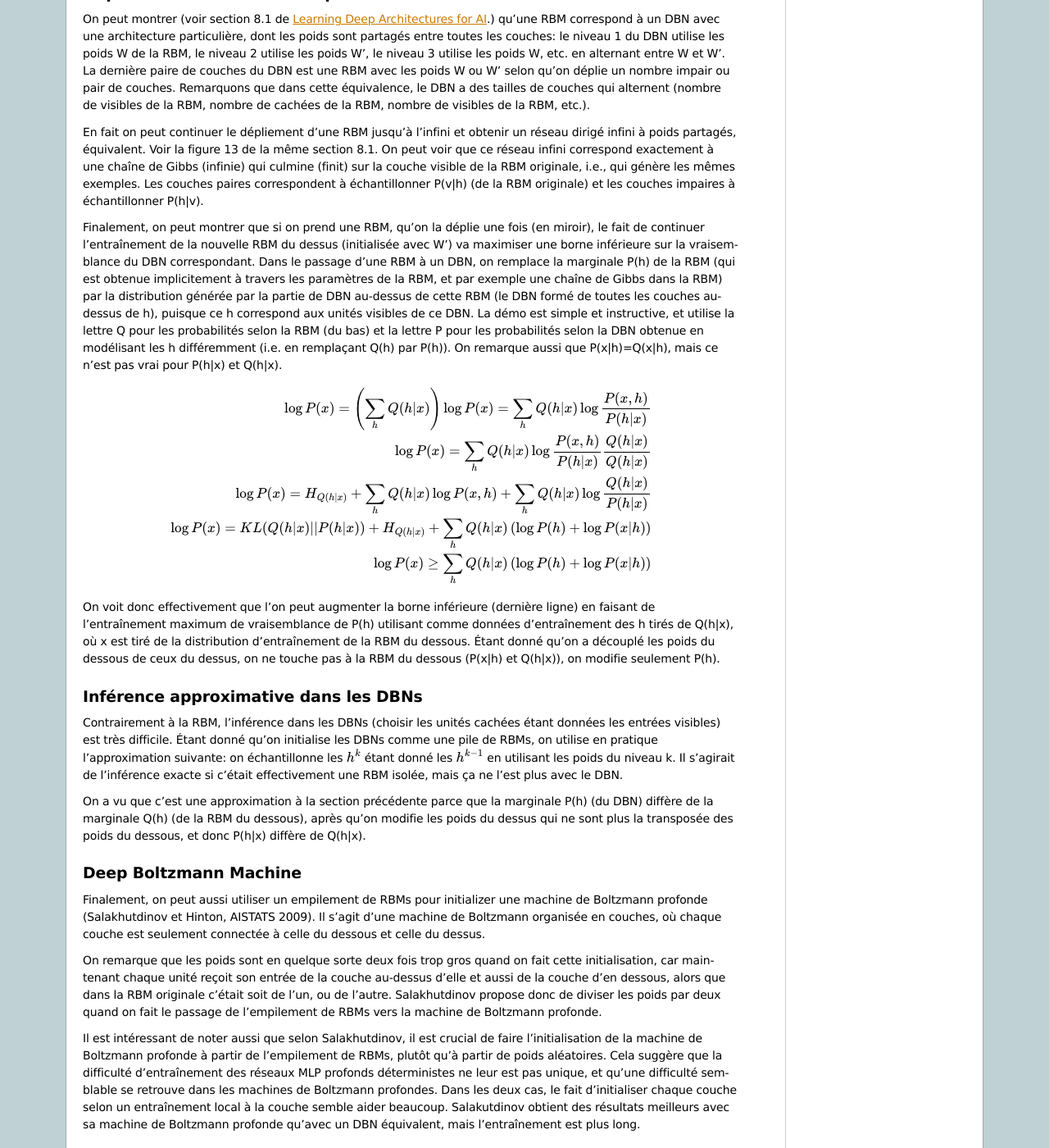
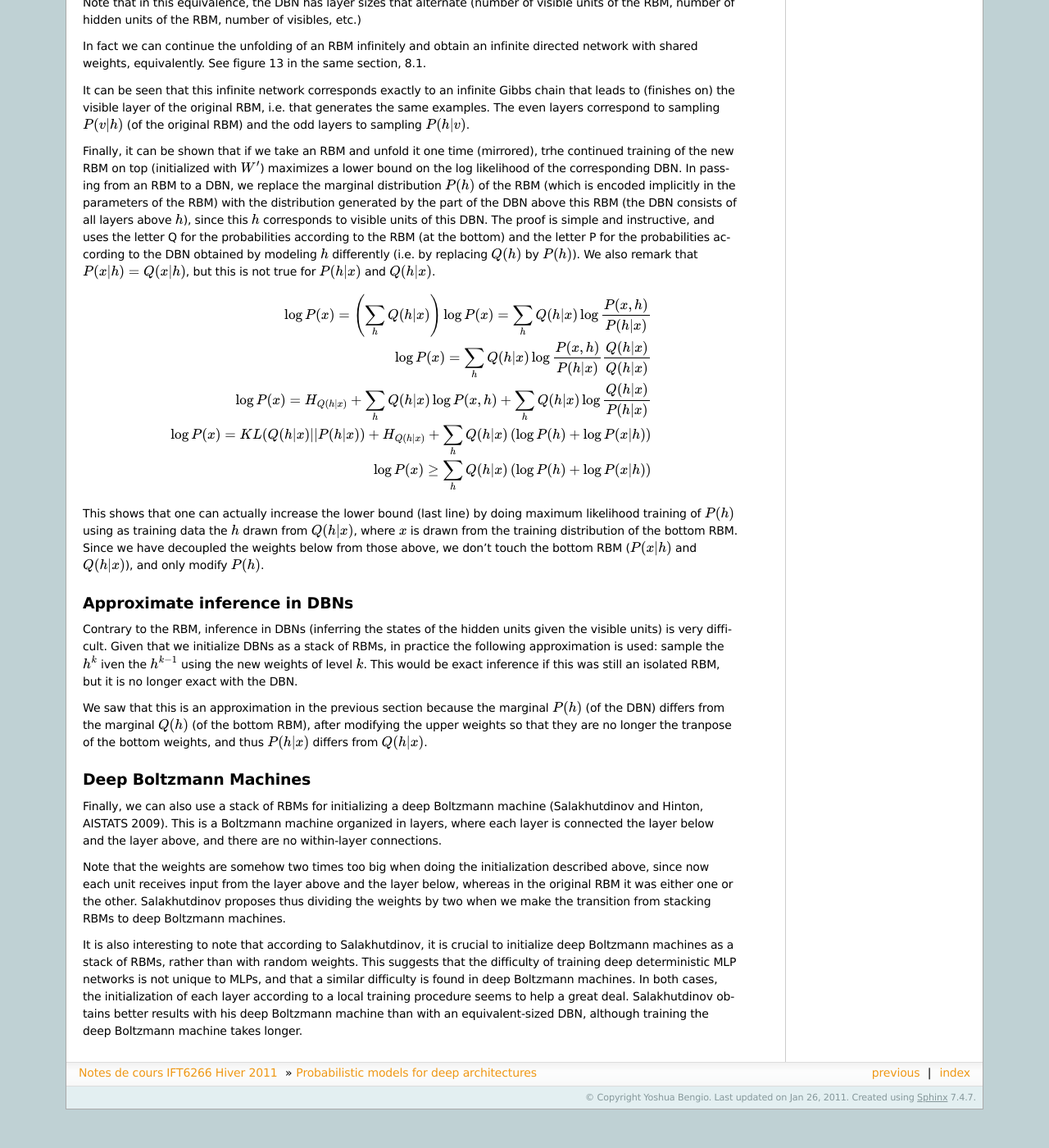
Before and after one commit to goodfeli/galatea, a Sphinx documentation site: the page built from notes_de_cours/doc/deepgm_en.txt, in a window 1280 px wide and 1400 px high, scrolled down 7538 px. Shown: the whole window at 82% size. Built offline with Sphinx 7.4.7, drawn with Linux system fonts in a browser that asks for light colours; formulas are drawn with MathJax 3; pages that are not in the unit, such as notebooks, are missing from menus; after the commit the page ends 8891 px from its top, so only the background shows below that; some of the changed text lies outside the part shown.

Commit message:
Completed the translation of the deep generative model notes into English.

```diff
--- a/notes_de_cours/doc/deepgm_en.txt
+++ b/notes_de_cours/doc/deepgm_en.txt
@@ -281,9 +281,10 @@ of the negative log likelihood of the observed data is thus
   \frac{1}{T} \sum_t \frac{-\log P(v_t)}{\partial \theta_i} =
             \frac{1}{T}\sum_t \sum_h P(h|v_t) f_i(v_t,h) - \sum_{h,v} P(v,h) f_i(v,h).
 
-Il faudra donc dans ce cas généralement se résoudre à du MCMC
-non seulement pour la partie négative mais aussi pour la partie
-négative, pour échantillonner :math:`P(h|v_t)`.
+
+In the general case, it will be necessary to resort to MCMC
+not only for the negative phase gradient but also for the positive
+phase gradient, i.e. to sample :math:`P(v|h_t)`.
 
 The Boltzmann Machine
 =====================
@@ -332,7 +333,7 @@ and
 .. math::
    P(v|h) = \prod_i P(v_i|h)
 
-In the case where the variables("units") are binary, we obtain once again
+In the case where the variables ("units") are binary, we obtain once again
 a sigmoid activation probability:
 
 .. math::
@@ -427,40 +428,39 @@ in `Learning Deep Architectures for AI <http://www.iro.umontreal.ca/%7Elisa/publ
 
   c \leftarrow c + \epsilon( v^{(1)} - v^{(2)} )
 
-où :math:`\epsilon` est le pas de gradient, et l'on réfère à la notation
-de la chaîne de Gibbs des RBMs ci-haut, avec
-:math:`\hat{h}^{(1)}` dénote le vecteur des probabilités :math:`P(h^{(1)}_i=1|v_1)`
-et de la même manière :math:`\hat{h}^{(2)}_i=P(h^{(2)}_i=1|v^{(2)})`.
+where :math:`\epsilon` is the gradient step size, and we refer to the
+notation for Gibbs sampling from RBMs above, with
+:math:`\hat{h}^{(1)}` denotes the vector of probabilities :math:`P(h^{(1)}_i=1|v_1)`
+and in the same fashion :math:`\hat{h}^{(2)}_i=P(h^{(2)}_i=1|v^{(2)})`.
 
-Ce qui est étonnant c'est que même avec k=1, on obtient
-des RBMs qui fonctionnent bien dans le sens qu'elles extraient
-des bonnes caractéristiques des entrées (ce qu'on peut vérifier
-visuellement en regardant les filtres, les reconstructions
-stochastiques après 1 étape de Gibbs, ou bien quantitativement
-en initialisant chaque couche d'un réseau profond avec W et b par pré-entraînement
-de la RBM associée à chaque couche).
+What is surprising is that even with :math:`k=1`, we obtain
+RBMs that work well in the sense that they extract good features
+from the data (which we can verify visually byt looking at the filters,
+the stochastic reconstructions after one step of Gibbs, or quantitatively
+by initializing each layer of a deep network with :math:`W` and
+:math:`b` obtained by pretraining an RBM at each layer).
 
-On peut montrer que CD-1 est très proche de l'entraînement d'un auto-encodeur
-par minimisation de l'erreur de reconstruction, et on voit que l'erreur
-de reconstruction diminue de manière assez monotone pendant l'entraînement
-par CD-1.
+It can be shown that CD-1 is very close to the training procedure of an
+autoencoder by minimizing reconstruction error, and one can see that
+the reconstruction error diminishes in a mostly monotonic fashion during CD-1
+training.
 
-On peut aussi montrer que CD-k tends vers le vrai gradient (en espérance) quand
-k devient grand, mais à ce moment on multiplie le temps de calcul par k.
+It can also be shown that CD-k tends to the true gradient (in expected value)
+when k becomes large, but at the same time increases computation time by
+a factor of k.
 
-Divergence Contrastive Persistente
-----------------------------------
+Persistent Contrastive Divergence
+---------------------------------
 
-Pour obtenir un estimateur moins biaisé du vrai gradient sans augmenter
-beaucoup le temps de calcul, on peut utiliser l'algorithme de Divergence
-Contrastive Persistente (en anglais *Persistent Contrastive Divergence*,
-ou PCD). Plutôt que de redémarrer une chaîne de Gibbs après avoir vu
-chaque exemple :math:`v`, il s'agit de garder une chaîne de Gibbs toujours en activité
-pour obtenir nos échantillons d'exemples négatifs. Cette chaîne est
-un peu particulière car ses probabilités de transition changent
-(lentement), au fur et à mesure qu'on met à jour les paramètres de
-la RBM. Soit :math:`(v^-,h^-)` l'état de notre chaîne négative.
-L'algorithme d'apprentissage est le suivant:
+In order to obtain a less biased estimator of the true gradient without
+significantly increasing the necessary computation time, we can use the
+*Persistent Contrastive Divergence* (PCD) algorithm. Rather than restarting
+a Gibbs chain after each presentation of a training example :math:`v`,
+PCD keeps a chain running in order to obtain negative examples. This chain
+is a bit peculiar because its transition probabilities change (slowly) as
+we update the parameters of the RBM. Let :math:`{v^-, h^-}` be the state
+of our negative phase chain. The learning algorithm is then
+
 
 .. math::
   \hat{h}_i = P(h_i=1 | v)
@@ -480,95 +480,103 @@ L'algorithme d'apprentissage est le suivant:
   c \leftarrow c + \epsilon( v - \hat{v}^- )
 
 
-On trouve expérimentalement que PCD est meilleur en terme de génération
-d'exemples (et en terme de vraisemblance :math:`\log P(v)`)
-que CD-k, et est moins sensible à l'initialisation de la
-chaîne de Gibbs.
+Experimentally we find that PCD is better in terms of generating examples
+that resemble the training data (and in terms of the likelihood
+:math:`\log P(v)`) than CD-k, and is less sensitive to the initialization
+of the Gibbs chain.
 
 .. _dbn:
 
-RBMs empilés et DBNs
-====================
+Stacked RBMs and DBNs
+=====================
 
-On peut utiliser les RBMs comme les auto-encodeurs, pour pré-entraîner de manière
-non-supervisée un réseau de neurones profonds, pour ensuite finaliser son entraînement
-de manière supervisée habituelle. On va donc empiler les RBMs, la couche cachée
-de l'un (étant donnée son entrée), i.e., les :math:`P(h|v)` ou bien des
-:math:`h \sim P(h|v)`, devenant l'entrée de la couche suivante.
+RBMs can be used, like autoencoders, to pretrain a deep neural network in an
+unsupervised manner, and finish training in the usual supervised fashion.
+One stacks RBMs with the hidden layer of one (given its input) i.e., les
+:math:`P(h|v)` or :math:`h \sim P(h|v)`, becomes the data for the next
+layer.
 
-Le pseudo-code de l'entraînement *vorace* couche par couche d'une pile de RBMs
-est présenté dans la section 6.1 (algorithme 2) de
-`Learning Deep Architectures for AI <http://www.iro.umontreal.ca/%7Elisa/publications2/index.php/publications/show/239>`_.
-Pour entraîner la k-ième RBM, on propage soit des échantillons
-(:math:`h \sim P(h|v)`) ou des posterieurs (:math:`P(h|v)`) à travers
-les k-1 premières RBMs, et on les utilise comme données d'entraînement
-pour la k-ième RBM. On les entraîne donc une à la fois: une fois qu'on
-arrête l'entraînement de la k-ième, on peut procéder à la k+1 ième.
+The pseudocode for *greedy* layer-by-layer training of a stack of RBMs
+is presented in section 6.1 (algorithm 2) of `Learning Deep Architectures
+for AI <http://www.iro.umontreal.ca/%7Elisa/publications2/index.php/publications/show/239>`_. To train the :math:`k^{\mathrm{th}}` RBM, we propagate forward
+samples :math:`h \sim P(h|v)` or the posteriors :math:`P(h|v)` through
+the :math:`k-1` previously trained RBMs and use them as data for training
+the :math:`k^{\mathrm{th]}` RBM. They are trained one at a time: once
+we stop training the :math:`k^{\mathrm{th]}`, we move on to the
+:math:`{k+1}^{\mathrm{th]}`.
 
-Une RBM a la même paramétrisation qu'une couche classique de réseau de neurones
-(avec des unités sigmoides), à la différence près qu'on utilise seulement les poids W
-et les biais b des unités cachées (car on a seulement besoin de :math:`P(h|v)` et non pas
-de :math:`P(v|h))`.
+An RBM has the same parameterization as a layer in a classic neural network
+(with logistic sigmoid hidden units), with the difference that we use
+only the weights :math:`W` and the biases :math:`b` of the hidden units
+(since we only need :math:`P(h|v)` and not :math:`P(v|h)`).
 
 Deep Belief Networks
 --------------------
 
-On peut aussi considérer un empilement de RBMs de manière générative, et l'on
-appelle ce modèle le Deep Belief Network:
+We can also consider a stacking of RBMs in a generative manner, and we call
+these models Deep Belief Networks:
 
 .. math::
 
   P(x,h^1,\ldots,h^{\ell}) = \left( \prod_{k=0}^{\ell-2} P(h^k | h^{k+1}) \right) P(h^{\ell-1}, h^{\ell})
 
-où l'on dénote :math:`x=h^0` et la variable (vecteur) aléatoire associée à la
-couche k est :math:`h^k`. Les deux dernières couches ont une distribution jointe
-qui est donnée par une RBM (la dernière de la pile). Les RBMs du dessous servent
-seulement à définir les probabilités conditionnelles :math:`P(h^k | h^{k+1})`
-du DBN, où :math:`h^k` joue le rôle d'unités visibles et :math:`h^{k+1}` joue
-celui des unités cachées dans la RBM k+1.
+where we denote :math:`x=h^0` and :math:`h^k` as the random variable (vector)
+associated with layer :math:`k`. The last two layers have a joint distribution
+given by an RBM (the last of the stack). The RBMs below serve
+only to define the conditional probabilities :math:`P(h^k | h^{k+1})`
+of the DBN, where :math:`h^k` play the role of visible units and
+:math:`h^{k+1}`similarly play the role of hidden units in RBM k+1.
 
-Échantilloner d'un DBN se fait donc ainsi:
 
- * échantillonner un :math:`h^{\ell-1}` de la RBM du dessus (numéro :math:`\ell`), par exemple en faisant du Gibbs
- * pour k de :math:`\ell-1` à 1
-    * échantillonner les unités visibles (:math:`h^k`) étant données les unités cachées
-      (:math:`h^{k+1}`) dans la RBM k
- * retourner le dernier échantillon produit :math:`h^k`, qui est le résultat de la génération par le DBN
+Sampling from a DBN is thus performed as follows:
 
-Dépliement d'une RBM et équivalence RBM - DBN
----------------------------------------------
+ * Sample a :math:`h^{\ell-1}` from the top RBM (number :math:`\ell`), for
+   example by running a Gibbs chain
+ * For k from :math:`\ell-1` to 1
+    * sample the visible units (:math:`h^k`) given the hidden units
+      (:math:`h^{k+1}`) in RBM k
+ * Return :math:`h^k`, the last sample obtained, which is the result
+   of generating from the DBN
 
-On peut montrer (voir section 8.1 de
+Unfolding an RBM and RBM - DBN equivalence
+------------------------------------------
+
+It can be shown (see section 8.1 of
 `Learning Deep Architectures for AI <http://www.iro.umontreal.ca/%7Elisa/publications2/index.php/publications/show/239>`_.)
-qu'une RBM correspond à un DBN avec une architecture particulière, dont les poids
-sont partagés entre toutes les couches: le niveau 1 du DBN utilise les poids W de la RBM,
-le niveau 2 utilise les poids W', le niveau 3 utilise les poids W, etc. en alternant
-entre W et W'. La dernière paire de couches du DBN est une RBM avec les poids W ou
-W' selon qu'on déplie un nombre impair ou pair de couches.
-Remarquons que dans cette équivalence, le DBN a des tailles de couches qui alternent
-(nombre de visibles de la RBM, nombre de cachées de la RBM, nombre de visibles de la RBM, etc.).
+that an RBM corresponds to DBN with a particular architecture, where the
+weights are shared between all the layers:
+level 1 of the DBN uses the weights :math:`W` of the RBM,
+level 2 uses the weights :math:`W'`, level 3 uses :math:`W`, etc. alternating
+between :math:`W` and :math:`W'`. The last pair of layers of the DBN is an RBM with weights :math:`W` or :math`W'` depending on whether the number of layers
+is odd or even.
+Note that in this equivalence, the DBN has layer sizes that alternate
+(number of visible units of the RBM, number of hidden units of the RBM,
+number of visibles, etc.)
 
-En fait on peut continuer le dépliement d'une RBM jusqu'à l'infini et obtenir un réseau
-dirigé infini à poids partagés, équivalent. Voir la figure 13 de la même section 8.1.
-On peut voir que ce réseau infini correspond
-exactement à une chaîne de Gibbs (infinie) qui culmine (finit) sur la couche visible
-de la RBM originale, i.e., qui génère les mêmes exemples. Les couches paires correspondent
-à échantillonner P(v|h) (de la RBM originale) et les couches impaires à échantillonner
-P(h|v).
+In fact we can continue the unfolding of an RBM infinitely and obtain
+an infinite directed network with shared weights, equivalently.
+See figure 13 in the same section, 8.1.
 
-Finalement, on peut montrer que si on prend une RBM, qu'on la déplie une fois
-(en miroir), le fait de continuer l'entraînement de la nouvelle RBM du dessus
-(initialisée avec W') va maximiser une borne inférieure sur la vraisemblance
-du DBN correspondant. Dans le passage d'une RBM à un DBN, on remplace
-la marginale P(h) de la RBM (qui est obtenue implicitement à travers
-les paramètres de la RBM, et par exemple une chaîne de Gibbs dans la RBM)
-par la distribution générée par la partie de DBN au-dessus de cette RBM
-(le DBN formé de toutes les couches au-dessus de h), puisque ce h correspond
-aux unités visibles de ce DBN. La démo est simple et instructive, et
-utilise la lettre Q pour les probabilités selon la RBM (du bas)
-et la lettre P pour les probabilités selon la DBN obtenue en modélisant
-les h différemment (i.e. en remplaçant Q(h) par P(h)). On remarque
-aussi que P(x|h)=Q(x|h), mais ce n'est pas vrai pour P(h|x) et Q(h|x).
+It can be seen that this infinite network corresponds exactly to an infinite
+Gibbs chain that leads to (finishes on) the visible layer of the original
+RBM, i.e. that generates the same examples.  The even layers correspond to
+sampling :math:`P(v|h)` (of the original RBM) and the odd layers to
+sampling :math:`P(h|v)`.
+
+Finally, it can be shown that if we take an RBM and unfold it one time
+(mirrored), trhe continued training of the new RBM on top (initialized
+with :math:`W'`) maximizes a lower bound on the log likelihood of the
+corresponding DBN. In passing from an RBM to a DBN, we replace the marginal
+distribution :math:`P(h)` of the RBM (which is encoded implicitly in
+the parameters of the RBM) with the distribution generated by the part of
+the DBN above this RBM (the DBN consists of all layers above :math:`h`),
+since this :math:`h` corresponds to visible units of this DBN. The proof
+is simple and instructive, and uses the letter Q for the probabilities
+according to the RBM (at the bottom) and the letter P for the probabilities
+according to the DBN obtained by modeling :math:`h` differently (i.e.
+by replacing :math:`Q(h)` by :math:`P(h)`). We also remark that
+:math:`P(x|h) = Q(x|h)`, but this is not true for :math:`P(h|x)` and
+:math:`Q(h|x)`.
 
 .. math::
 
@@ -582,54 +590,50 @@ aussi que P(x|h)=Q(x|h), mais ce n'est pas vrai pour P(h|x) et Q(h|x).
 
   \log P(x) \geq \sum_{h} Q(h|x) \left(\log P(h) + \log P(x|h) \right)
 
-On voit donc effectivement que l'on peut augmenter la borne inférieure (dernière ligne)
-en faisant de l'entraînement maximum de vraisemblance de P(h) utilisant comme données
-d'entraînement des h tirés de Q(h|x), où x est tiré de la distribution d'entraînement
-de la RBM du dessous. Étant donné qu'on a découplé les poids du dessous de ceux du
-dessus, on ne touche pas à la RBM du dessous (P(x|h) et Q(h|x)), on modifie seulement
-P(h).
+This shows that one can actually increase the lower bound (last line) by
+doing maximum likelihood training of :math:`P(h)` using as training data the
+:math:`h` drawn from :math:`Q(h|x)`, where :math:`x` is drawn from the
+training distribution of the bottom RBM. Since we have decoupled the weights
+below from those above, we don't touch the bottom RBM (:math:`P(x|h)` and
+:math:`Q(h|x)`), and only modify :math:`P(h)`.
 
-Inférence approximative dans les DBNs
--------------------------------------
+Approximate inference in DBNs
+-----------------------------
 
-Contrairement à la RBM, l'inférence dans les DBNs (choisir les unités cachées
-étant données les entrées visibles) est très difficile. Étant donné qu'on
-initialise les DBNs comme une pile de RBMs, on utilise en pratique
-l'approximation suivante: on échantillonne les :math:`h^k` étant
-donné les :math:`h^{k-1}` en utilisant les poids du niveau k.
-Il s'agirait de l'inférence exacte si c'était effectivement une
-RBM isolée, mais ça ne l'est plus avec le DBN.
+Contrary to the RBM, inference in DBNs (inferring the states of the hidden
+units given the visible units) is very difficult. Given that we
+initialize DBNs as a stack of RBMs, in practice the following approximation
+is used: sample the :math:`h^k` iven the :math:`h^{k-1}` using the new
+weights of level :math:`k`.  This would be exact inference if this was
+still an isolated RBM, but it is no longer exact with the DBN.
 
-On a vu que c'est une approximation à la section précédente
-parce que la marginale P(h) (du DBN) diffère de la marginale
-Q(h) (de la RBM du dessous), après qu'on modifie les poids
-du dessus qui ne sont plus la transposée des poids du
-dessous, et donc P(h|x) diffère de Q(h|x).
+We saw that this is an approximation in the previous section because the
+marginal :math:`P(h)` (of the DBN) differs from the marginal :math:`Q(h)`
+(of the bottom RBM), after modifying the upper weights so that they are
+no longer the tranpose of the bottom weights, and thus :math:`P(h|x)`
+differs from :math:`Q(h|x)`.
 
+Deep Boltzmann Machines
+-----------------------
 
-Deep Boltzmann Machine
-----------------------
+Finally, we can also use a stack of RBMs for initializing a deep Boltzmann
+machine (Salakhutdinov and Hinton, AISTATS 2009). This is a Boltzmann machine
+organized in layers, where each layer is connected the layer below and
+the layer above, and there are no within-layer connections.
 
-Finalement, on peut aussi utiliser un empilement de RBMs pour initializer
-une machine de Boltzmann profonde (Salakhutdinov et Hinton, AISTATS 2009).
-Il s'agit d'une machine de Boltzmann organisée en couches, où chaque
-couche est seulement connectée à celle du dessous et celle du dessus.
+Note that the weights are somehow two times too big when doing the
+initialization described above, since now each unit receives input from
+the layer above and the layer below, whereas in the original RBM it was
+either one or the other. Salakhutdinov proposes thus dividing the weights
+by two when we make the transition from stacking RBMs to deep Boltzmann
+machines.
 
-On remarque que les poids sont en quelque sorte deux fois trop gros
-quand on fait cette initialisation, car maintenant chaque unité reçoit
-son entrée de la couche au-dessus d'elle et aussi de la couche d'en dessous,
-alors que dans la RBM originale c'était soit de l'un, ou de l'autre.
-Salakhutdinov propose donc de diviser les poids par deux quand
-on fait le passage de l'empilement de RBMs vers la machine de Boltzmann
-profonde.
-
-Il est intéressant de noter aussi que selon Salakhutdinov, il est crucial
-de faire l'initialisation de la machine de Boltzmann profonde à partir de
-l'empilement de RBMs, plutôt qu'à partir de poids aléatoires. Cela suggère
-que la difficulté d'entraînement des réseaux MLP profonds déterministes
-ne leur est pas unique, et qu'une difficulté semblable se retrouve dans
-les machines de Boltzmann profondes. Dans les deux cas, le fait d'initialiser
-chaque couche selon un entraînement local à la couche semble aider
-beaucoup. Salakutdinov obtient des résultats meilleurs avec sa machine
-de Boltzmann profonde qu'avec un DBN équivalent, mais l'entraînement
-est plus long.
+It is also interesting to note that according to Salakhutdinov, it is
+crucial to initialize deep Boltzmann machines as a stack of RBMs, rather
+than with random weights. This suggests that the difficulty of training
+deep deterministic MLP networks is not unique to MLPs, and that a similar
+difficulty is found in deep Boltzmann machines. In both cases, the
+initialization of each layer according to a local training procedure
+seems to help a great deal. Salakhutdinov obtains better results with
+his deep Boltzmann machine than with an equivalent-sized DBN, although
+training the deep Boltzmann machine takes longer.
```
